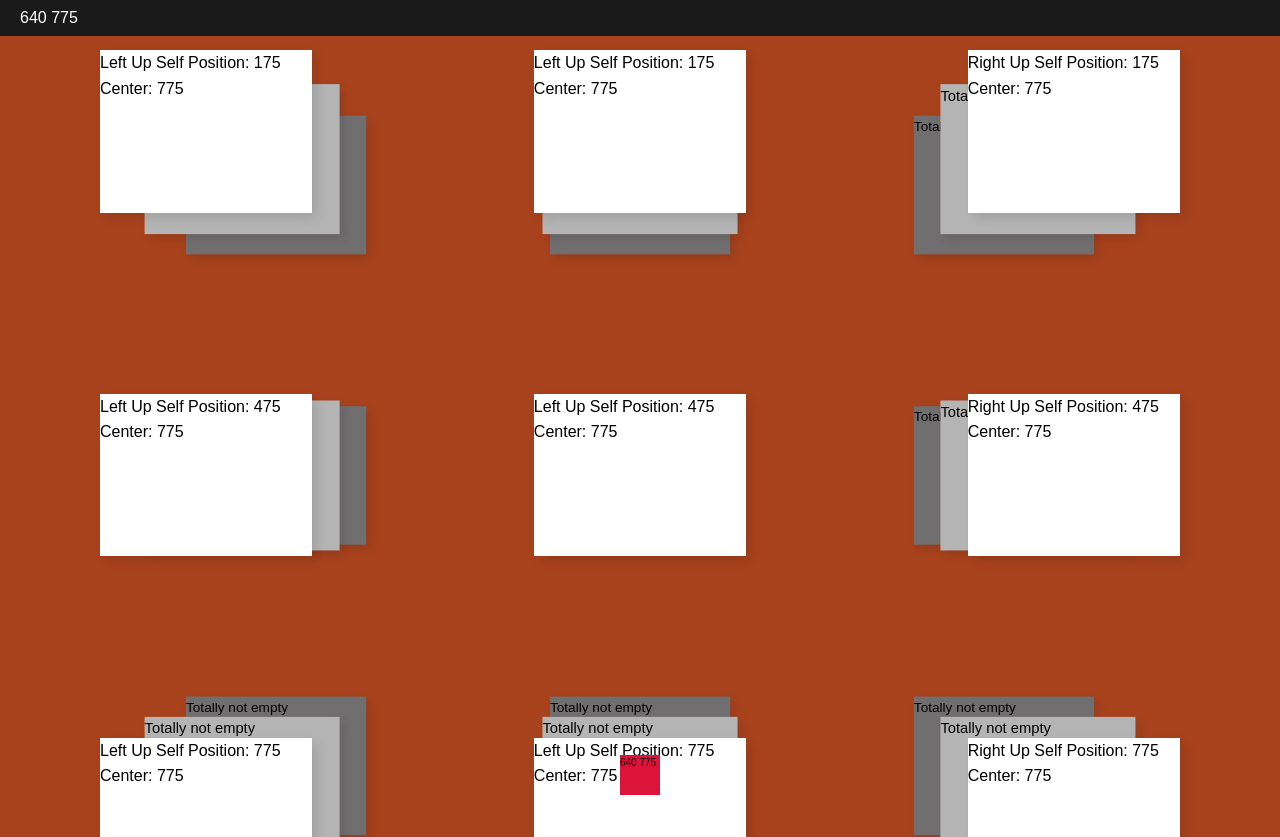
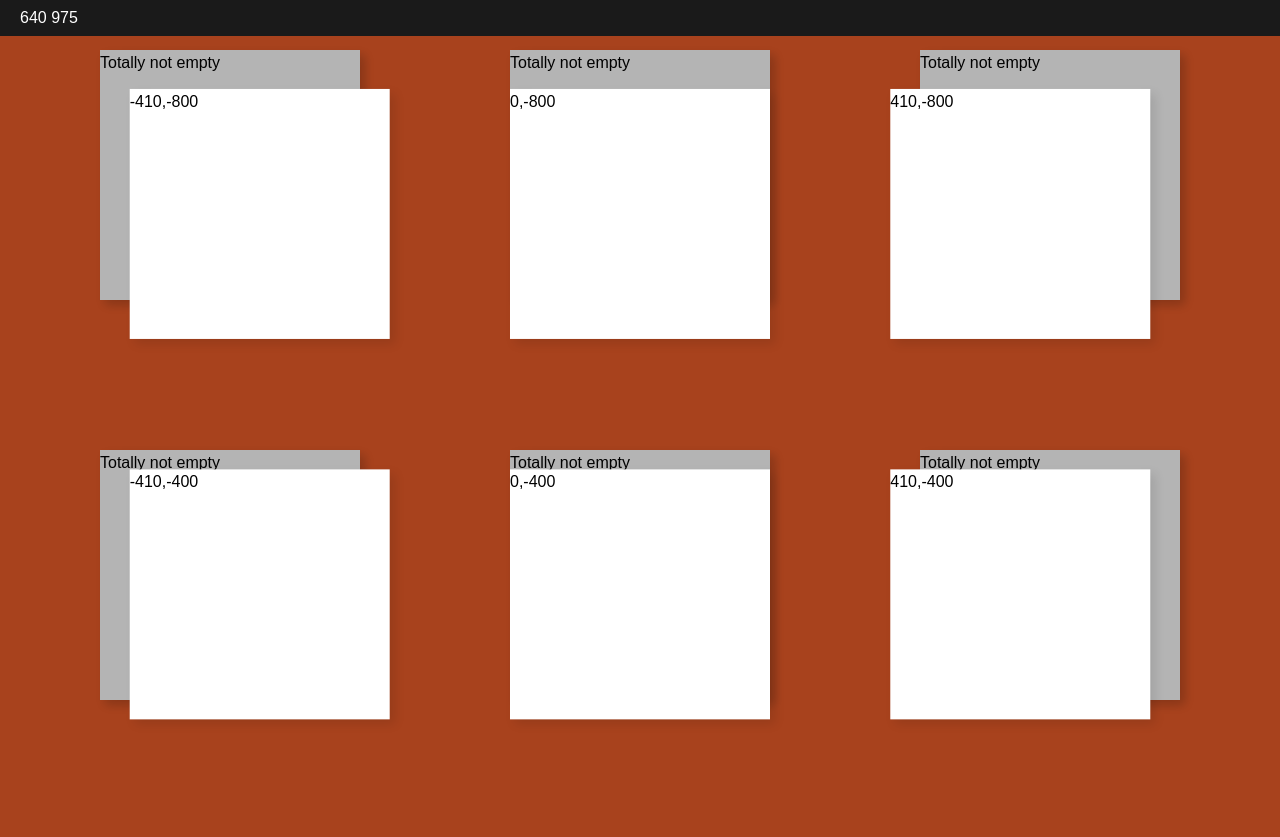
Before and after one commit to AnNavara/3d_layout, a website: page index.html in a window 1280 px wide. Shown: the top 837 px of the page. Drawn offline with Linux system fonts and the light colour scheme.

Commit message:
Add translate Function

```diff
--- a/css/style.css
+++ b/css/style.css
@@ -21,7 +21,7 @@ html {
     display: grid;
     grid-template-columns: repeat(3, 1fr);
     grid-template-rows: repeat(3, 1fr);
-    grid-gap: 5rem;
+    grid-gap: 15rem;
     background-color: rgb(168, 66, 29);
 }
 
@@ -32,8 +32,8 @@ html {
 }
 
 .card {
-    width: 65%;
-    height: 65%;
+    width: 100%;
+    height: 100%;
     font-size: 1.6rem;
     grid-row: 1 / 1;
     grid-column: 1 / 1;
@@ -92,7 +92,7 @@ html {
 .deck--9 {
     align-items: end;
 }
-
+/*
 .deck--1 > .card--2 {
     transform: translateY(17%) translateX(17%) scale(0.92);
 }
@@ -163,7 +163,7 @@ html {
 
 .deck--9 > .card--3 {
     transform: translateY(-33%) translateX(-33%) scale(0.85);
-}
+} */
 
 .working {
     position: fixed;
--- a/scripts/index.js
+++ b/scripts/index.js
@@ -1,35 +1,57 @@
 (()=>{
     const decks = document.querySelectorAll('.deck')
     const header = document.querySelector('.working')
+    const container = document.querySelector('.container')
     const dot = document.createElement('div');
 
     const getViewportCenter = function () {
+        const x = document.documentElement.clientWidth / 2
+        const y = document.documentElement.clientHeight / 2
+        return [x, y]
+    }
+
+    const getCorrectedViewportCenter = function () {
         const x = document.documentElement.clientWidth / 2
         const y = document.documentElement.clientHeight / 2 - document.documentElement.getBoundingClientRect().top
         return [x, y]
     }
 
     const getElementPosition = function (element) {
-        const x = element.getBoundingClientRect().x + element.getBoundingClientRect().width / 2
-        const y = element.getBoundingClientRect().top + element.getBoundingClientRect().height / 2 - document.documentElement.getBoundingClientRect().top
+        const x = element.getBoundingClientRect().x
+        const y = element.getBoundingClientRect().top
         return [x, y]
     }
 
     const getElementRelativePosition = function (element) {
         const [x, y] = getElementPosition(element)
         const [centerX, centerY] = getViewportCenter()
-        const positionText = [];
+        const position = [];
+        const docW = document.documentElement.clientWidth
+        const docH = document.documentElement.clientHeight
+        const elemW = element.getBoundingClientRect().width
+        const elemH = element.getBoundingClientRect().height
 
-        x >= centerX ? positionText.push('Right') : positionText.push('Left')
-        y <= centerY ? positionText.push('Up') : positionText.push('Down')
+        // x + element.getBoundingClientRect().width / 2 >= centerX ? position.push('RIGHT') : position.push('LEFT')
+        x + elemW / 2 >= centerX ? position.push(x - docW / 2 + elemW / 2) : position.push(x + elemW / 2 - docW / 2)
+        // y + element.getBoundingClientRect().height / 2 <= centerY ? position.push('HIGHER') : position.push('LOWER')
+        y + elemH / 2 >= centerY ? position.push(y - docH / 2 + elemH / 2) : position.push(y + elemH / 2 - docH / 2)
 
-        return positionText.join(' ') + ' Self Position: ' + y + ' Center: ' + centerY
+        return position
     }
 
     const updateElementsPosition = function (elements) {
         elements.forEach(e => {
             e.querySelector('.card').innerHTML = getElementRelativePosition(e);
+            translateElement(e.querySelector('.card'))
         })
+    }
+
+    const translateElement = function (element, maxTranslate = '5') {
+        const [offsetX, offsetY] = getElementRelativePosition(element);
+        const translateAmountX = (maxTranslate * offsetX) / (document.documentElement.clientWidth / 2)
+        const translateAmountY = (maxTranslate * offsetY) / (document.documentElement.clientHeight / 2)
+
+        element.style.transform = `translateX(${-translateAmountX}rem) translateY(${-translateAmountY}rem)`
     }
 
     const createDot = function (dot) {
@@ -38,23 +60,23 @@
         dot.style.height = '4rem'
         dot.style.position = 'absolute'
         dot.style.zIndex = '10000';
-        document.querySelector('.container').appendChild(dot)
+        container.appendChild(dot)
         updateDot(dot)
     }
 
     const updateDot = function (dot) {
-        dot.innerHTML = getViewportCenter().join(' ')
-        dot.style.left = getViewportCenter()[0] - 20 + 'px'
-        dot.style.top = getViewportCenter()[1] - 20 + 'px'
+        dot.innerHTML = getCorrectedViewportCenter().join(' ')
+        dot.style.left = getCorrectedViewportCenter()[0] - 20 + 'px'
+        dot.style.top = getCorrectedViewportCenter()[1] - 20 + 'px'
     }
 
     createDot(dot)
     updateElementsPosition(decks)
-    document.querySelector('.working').innerHTML = getViewportCenter().join(' ')
+    document.querySelector('.working').innerHTML = getCorrectedViewportCenter().join(' ')
 
     document.addEventListener('scroll', (e) => {
         console.log('updating...')
-        header.innerHTML = getViewportCenter().join(' ')
+        header.innerHTML = getCorrectedViewportCenter().join(' ')
         updateDot(dot)
         updateElementsPosition(decks)
     })
```
